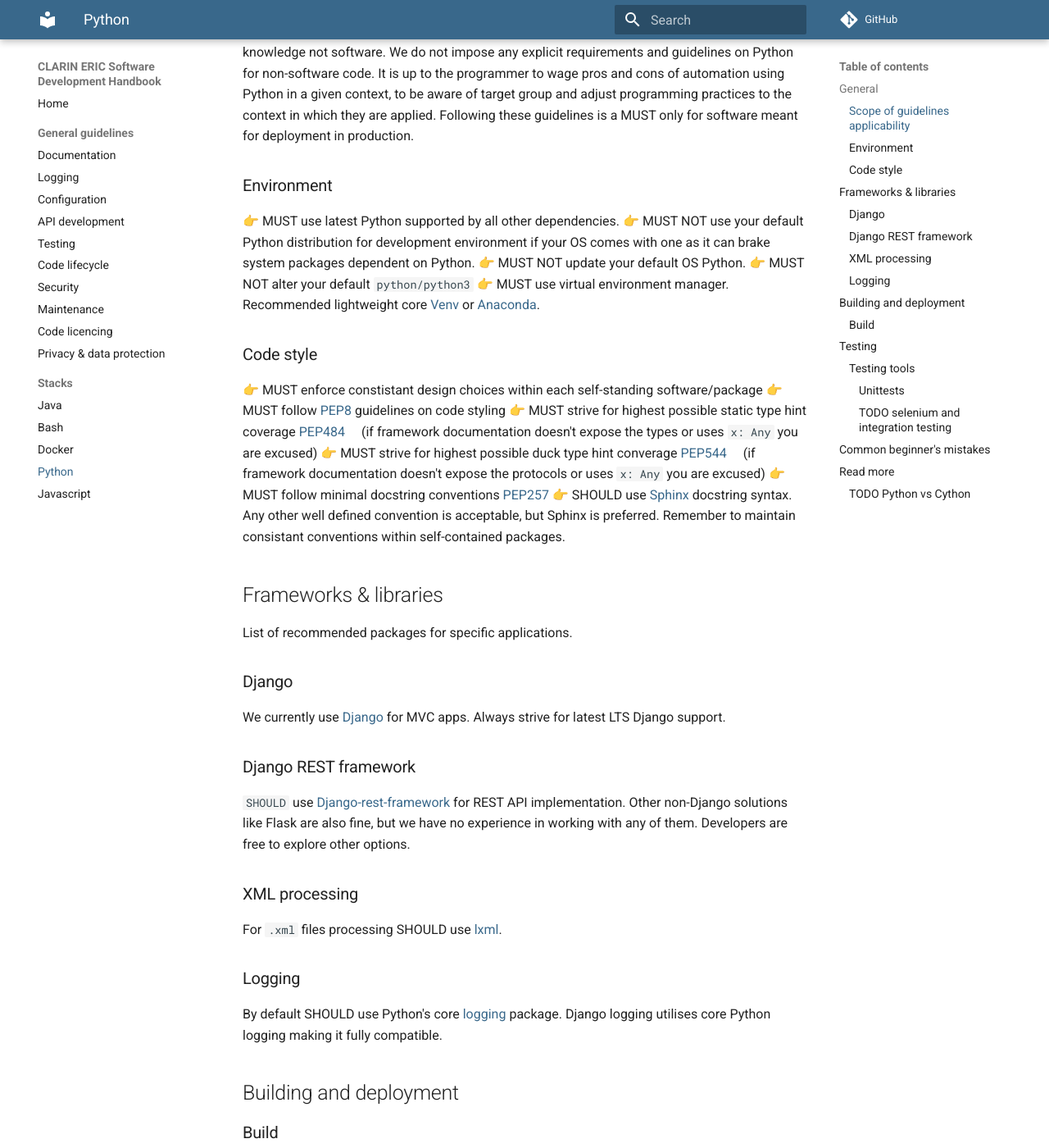
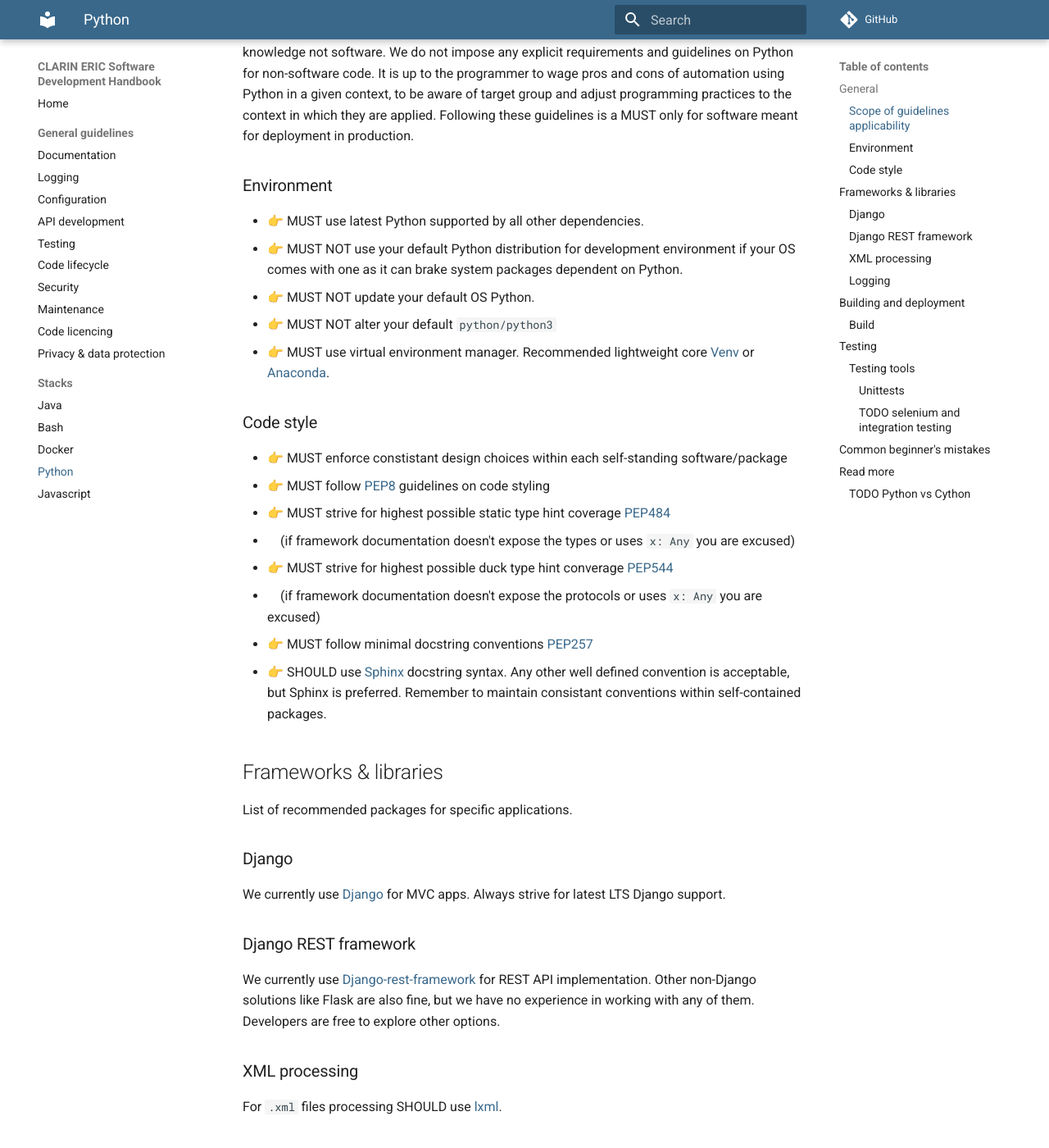
Before and after one commit to clarin-eric/handbook-development, an MkDocs documentation site: the page built from docs/stack/python.md, in a window 1280 px wide and 1400 px high, scrolled down 488 px. Shown: the whole window at 82% size. Built offline with MkDocs 1.6.1 and Material for MkDocs 9.7.7, drawn with Linux system fonts in a browser that asks for light colours; comment, search, counter and statistics services are not loaded; some of the changed text lies outside the part shown.

Commit message:
asterisk formatting

````diff
--- a/docs/stack/python.md
+++ b/docs/stack/python.md
@@ -10,22 +10,22 @@ Automation of tasks can be conducted using Python, but we highly recommend using
 
 ### Environment
 
-👉 MUST use latest Python supported by all other dependencies.
-👉 MUST NOT use your default Python distribution for development environment if your OS comes with one as it can brake system packages dependent on Python.
-👉 MUST NOT update your default OS Python.
-👉 MUST NOT alter your default `python/python3`
-👉 MUST use virtual environment manager. Recommended lightweight core [Venv](https://docs.python.org/3/library/venv.html) or [Anaconda](https://www.anaconda.com/).
+* 👉 MUST use latest Python supported by all other dependencies.
+* 👉 MUST NOT use your default Python distribution for development environment if your OS comes with one as it can brake system packages dependent on Python.
+* 👉 MUST NOT update your default OS Python.
+* 👉 MUST NOT alter your default `python/python3`
+* 👉 MUST use virtual environment manager. Recommended lightweight core [Venv](https://docs.python.org/3/library/venv.html) or [Anaconda](https://www.anaconda.com/).
 
 ### Code style
 
-👉 MUST enforce constistant design choices within each self-standing software/package
-👉 MUST follow [PEP8](https://peps.python.org/pep-0008/) guidelines on code styling
-👉 MUST strive for highest possible static type hint coverage  [PEP484](https://peps.python.org/pep-0484/)
-&emsp;(if framework documentation doesn't expose the types or uses `x: Any` you are excused)
-👉 MUST strive for highest possible duck type hint converage [PEP544](https://peps.python.org/pep-0544/)
-&emsp;(if framework documentation doesn't expose the protocols or uses `x: Any` you are excused)
-👉 MUST follow minimal docstring conventions [PEP257](https://peps.python.org/pep-0257/)
-👉 SHOULD use [Sphinx](https://sphinx-rtd-tutorial.readthedocs.io/en/latest/docstrings.html) docstring syntax. Any other well defined convention is acceptable, but Sphinx is preferred. Remember to maintain consistant conventions within self-contained packages.
+* 👉 MUST enforce constistant design choices within each self-standing software/package
+* 👉 MUST follow [PEP8](https://peps.python.org/pep-0008/) guidelines on code styling
+* 👉 MUST strive for highest possible static type hint coverage  [PEP484](https://peps.python.org/pep-0484/)
+* &emsp;(if framework documentation doesn't expose the types or uses `x: Any` you are excused)
+* 👉 MUST strive for highest possible duck type hint converage [PEP544](https://peps.python.org/pep-0544/)
+* &emsp;(if framework documentation doesn't expose the protocols or uses `x: Any` you are excused)
+* 👉 MUST follow minimal docstring conventions [PEP257](https://peps.python.org/pep-0257/)
+* 👉 SHOULD use [Sphinx](https://sphinx-rtd-tutorial.readthedocs.io/en/latest/docstrings.html) docstring syntax. Any other well defined convention is acceptable, but Sphinx is preferred. Remember to maintain consistant conventions within self-contained packages.
 
 ## Frameworks & libraries
 
@@ -37,7 +37,7 @@ We currently use [Django](https://docs.djangoproject.com/) for MVC apps. Always
 
 ### Django REST framework
 
-`SHOULD` use [Django-rest-framework](https://www.django-rest-framework.org/) for REST API implementation. Other non-Django solutions like Flask are also fine, but we have no experience in working with any of them. Developers are free to explore other options.
+We currently use [Django-rest-framework](https://www.django-rest-framework.org/) for REST API implementation. Other non-Django solutions like Flask are also fine, but we have no experience in working with any of them. Developers are free to explore other options.
 
 ### XML processing
 
@@ -56,8 +56,8 @@ Use `pip` as default package manage:
 * 👉 With depreciaciation of setuptools strive for [pyproject.toml](https://pip.pypa.io/en/stable/reference/build-system/pyproject-toml/) as default SCM with [Poetry](https://python-poetry.org/) backend. (as of 04.07.2023 some of the setuptools functionalities are still in Beta for `pytoml+poetry` SCM, in case of clashes fall back for legacy setup.py)
 
 ## Testing
-👉 Yes 🗿
-👉 The more tests the better .
+* 👉 Yes 🗿
+* 👉 The more tests the better .
 
 ### Testing tools
 
@@ -73,7 +73,7 @@ List of recommended testing tools
 
 ## Common beginner's mistakes
 
-👉 MUST NOT use mutable default parameters values in functions, unless having a very good reason to do so. (explicitly and exhaustively document its usage with rationale for such design choice):
+* 👉 MUST NOT use mutable default parameters values in functions, unless having a very good reason to do so. (explicitly and exhaustively document its usage with rationale for such design choice):
 
 ```Python
 """
````
